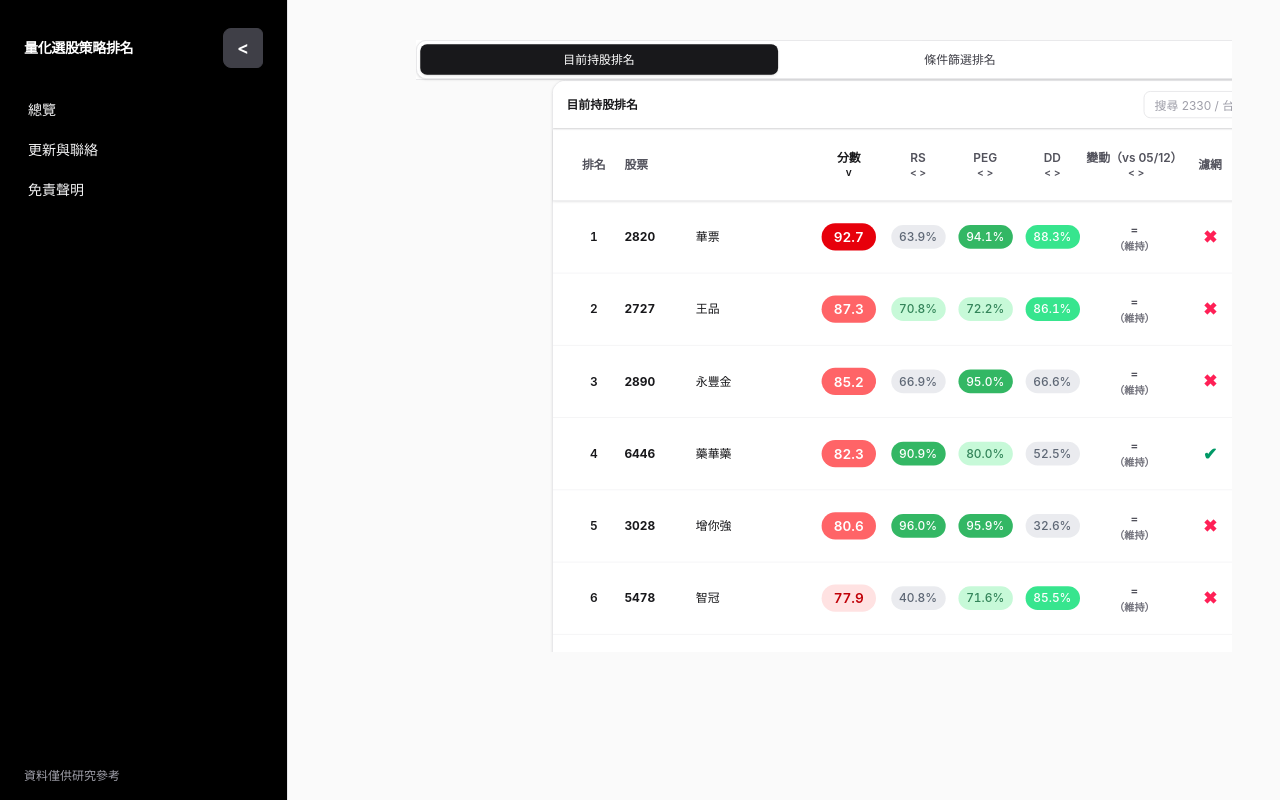
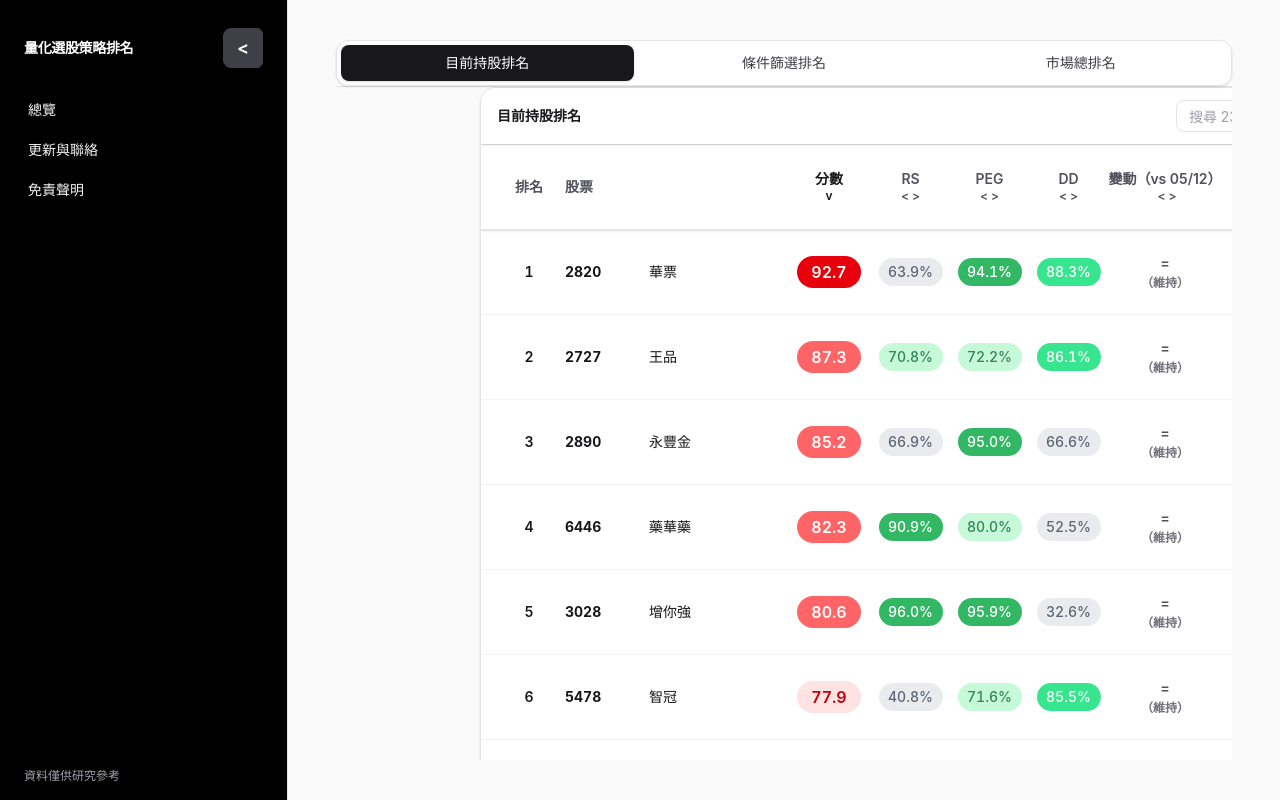
Before and after one commit to amu-0713/my-stock-rank, a React (Vite) app: page /strategy/1 in a window 1280 px wide. Built offline with nearby package versions, Linux system fonts and the light colour scheme.

Commit message:
Update StrategyPage.jsx

```diff
--- a/src/pages/StrategyPage.jsx
+++ b/src/pages/StrategyPage.jsx
@@ -132,16 +132,13 @@ export default function StrategyPage() {
           </div>
         </div>
 
-        {/* === 手機橫向時整體縮小區域（包含 Tabs + RankList 全部） === */}
-        <div className="min-h-0 flex-1 overflow-hidden bg-zinc-50 landscape:pt-0">
-          <div className="h-full landscape:scale-[0.85] landscape:origin-top landscape:min-w-full landscape:w-screen landscape:-mx-4 overflow-x-hidden">
-
-            {/* Tabs 固定在最頂 */}
+        {/* === Tabs 固定 === */}
         <div className="sticky top-0 z-40 bg-white border-b border-zinc-200">
           <Tabs items={tabItems} activeId={activeTab} onChange={setActiveTab} />
         </div>
 
-            {/* RankList（包含頂部 + 標頭 + 內容） */}
+        {/* === RankList 區域：手機橫向時真正橫向占滿（不壓縮欄位） === */}
+        <div className="min-h-0 flex-1 overflow-y-auto bg-zinc-50 landscape:pt-0">
           {loading ? (
             <div className="rounded-xl border border-zinc-200 bg-white p-5 text-sm text-zinc-600">
               資料載入中...
@@ -151,6 +148,7 @@ export default function StrategyPage() {
               {error}
             </div>
           ) : (
+            <div className="landscape:min-w-full landscape:w-screen landscape:-mx-4 overflow-x-hidden">
               <RankList
                 title={tabItems.find((tab) => tab.id === activeTab)?.label}
                 rows={data?.[activeTab] ?? []}
@@ -159,8 +157,8 @@ export default function StrategyPage() {
                 compareDate={data?.compare_date}
                 strategyId={id}
               />
+            </div>
           )}
-          </div>
         </div>
 
       </div>
```
Lines whose indentation alone changed are shown as unchanged.
